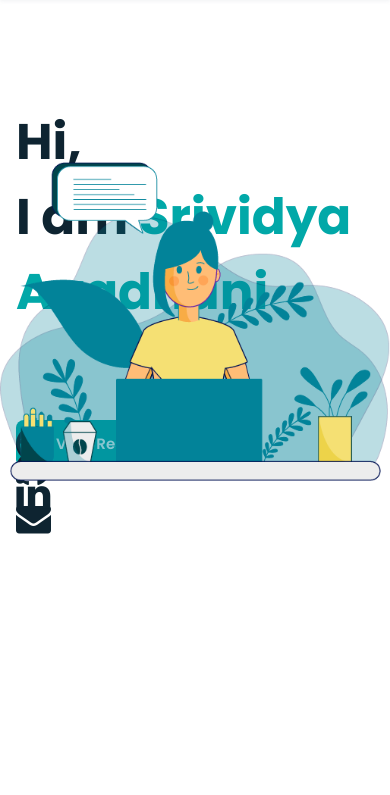
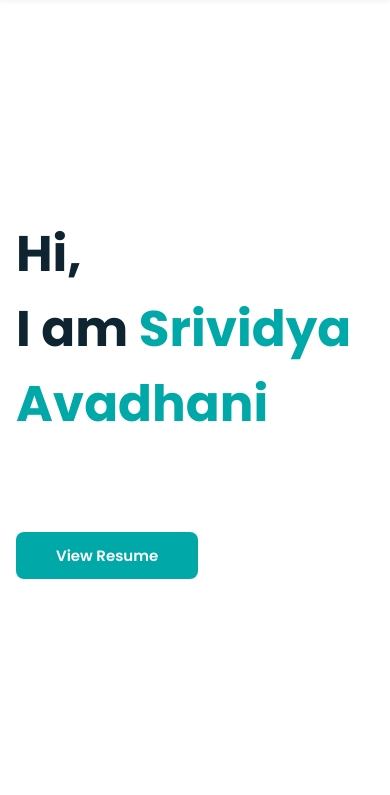
Before and after one commit to Srividya1604/Portfolio, a PHP site: page /index.html in a window 390 px wide. Shown: the part 48-843 px from the top of the page. Run offline with PHP 8.4, Linux system fonts and the light colour scheme.

Commit message:
Update styles.css

```diff
--- a/assets/css/styles.css
+++ b/assets/css/styles.css
@@ -243,6 +243,26 @@ p .names{
   /* width: 250px; */
 }
 
+@media screen and (max-width: 1024px){
+  .home__img{
+    display: none;
+    margin-top:0%;
+  }
+
+}
+
+@media screen and (max-width: 768px){
+  .home__img{
+    display: none;
+    margin-top:0%;
+  }
+  .home__social{
+ display: none;
+  }
+}
+
+
+
 /*BUTTONS*/
 .button{
   display: inline-block;
```
